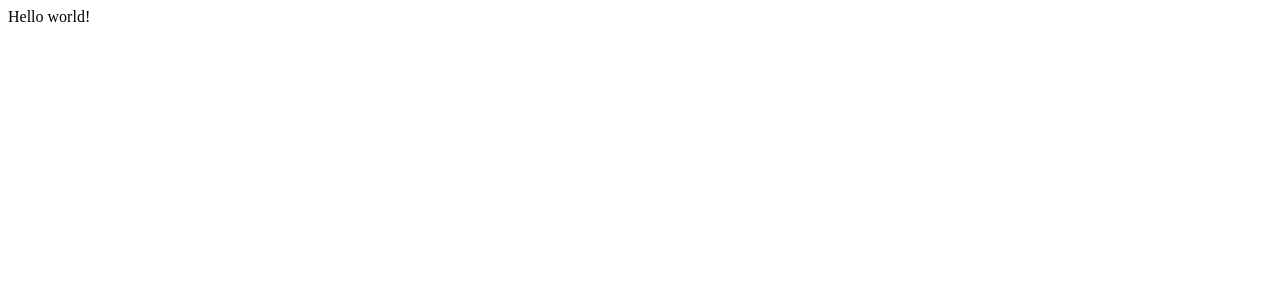
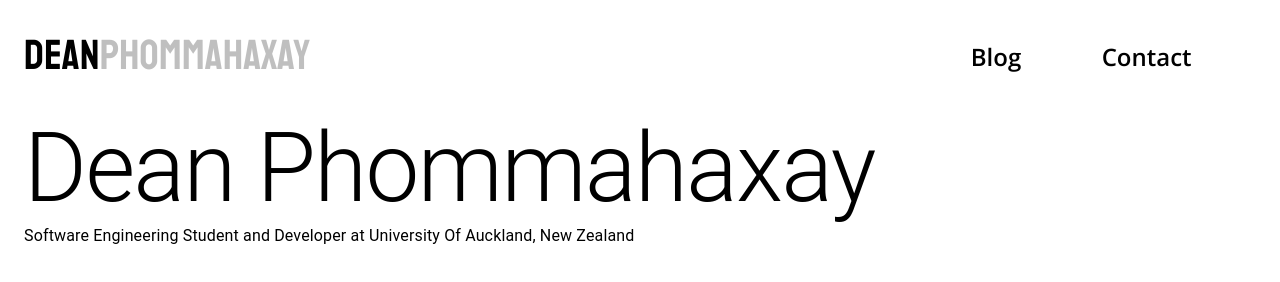
Before and after one commit to dphogit/blogfolio, a Gatsby site: page / in a window 1280 px wide. Built offline with nearby package versions, Linux system fonts and the light colour scheme; Gatsby itself is replaced by a stand-in of ours.

Commit message:
navigation implemented

```diff
--- a/gatsby-config.js
+++ b/gatsby-config.js
@@ -6,5 +6,5 @@
 
 module.exports = {
   /* Your site config here */
-  plugins: [],
+  plugins: [`gatsby-plugin-material-ui`],
 }
--- a/package.json
+++ b/package.json
@@ -14,7 +14,9 @@
     "test": "echo \"Write tests! -> https://gatsby.dev/unit-testing\" && exit 1"
   },
   "dependencies": {
+    "@material-ui/core": "^4.12.3",
     "gatsby": "^3.12.1",
+    "gatsby-plugin-material-ui": "^3.0.1",
     "react": "^17.0.1",
     "react-dom": "^17.0.1"
   },
--- /dev/null
+++ b/src/components/layout.js
@@ -0,0 +1,16 @@
+import React from "react"
+import { Container } from "@material-ui/core"
+
+import Navigation from "./navigation"
+import "../styles/index.css"
+
+const Layout = props => {
+  return (
+    <Container maxWidth="lg">
+      <Navigation />
+      {props.children}
+    </Container>
+  )
+}
+
+export default Layout
--- /dev/null
+++ b/src/components/navigation.js
@@ -0,0 +1,60 @@
+import React from "react"
+import { Toolbar, Typography, makeStyles } from "@material-ui/core"
+import { Link } from "gatsby"
+
+const useStyles = makeStyles(theme => ({
+  root: {
+    flexGrow: 1,
+  },
+  navigation: {
+    height: "7rem",
+    display: "flex",
+    padding: 0,
+
+    backgroundColor: "white",
+  },
+  main: {
+    flexGrow: 10,
+
+    fontFamily: "Staatliches, cursive",
+    fontSize: "2.625rem",
+  },
+  mainLink: {
+    textDecoration: "none",
+  },
+  link: {
+    flexGrow: 1,
+    marginLeft: theme.spacing(2),
+
+    textDecoration: "none",
+    fontFamily: "Open Sans, sans-serif",
+    fontSize: "1.5rem",
+    fontWeight: 600,
+    color: "black",
+  },
+}))
+
+const Navigation = () => {
+  const classes = useStyles()
+
+  return (
+    <div className={classes.root}>
+      <Toolbar className={classes.navigation}>
+        <Typography variant="h6" className={classes.main}>
+          <Link to="/" className={classes.mainLink}>
+            <span style={{ color: "black" }}>Dean</span>
+            <span style={{ color: "rgba(0, 0, 0, 0.25)" }}>Phommahaxay</span>
+          </Link>
+        </Typography>
+        <Link to="/blog" className={classes.link}>
+          Blog
+        </Link>
+        <Link to="/contact" className={classes.link}>
+          Contact
+        </Link>
+      </Toolbar>
+    </div>
+  )
+}
+
+export default Navigation
--- a/src/pages/index.js
+++ b/src/pages/index.js
@@ -1,5 +1,18 @@
 import React from "react"
+import { Typography } from "@material-ui/core"
 
-export default function Home() {
-  return <div>Hello world!</div>
+import Layout from "../components/layout"
+
+const HomePage = () => {
+  return (
+    <Layout>
+      <Typography variant="h1">Dean Phommahaxay</Typography>
+      <Typography>
+        Software Engineering Student and Developer at University Of Auckland,
+        New Zealand
+      </Typography>
+    </Layout>
+  )
 }
+
+export default HomePage
--- /dev/null
+++ b/src/styles/index.css
@@ -0,0 +1,6 @@
+@import url("https://fonts.googleapis.com/css2?family=Staatliches&display=swap");
+@import url("https://fonts.googleapis.com/css2?family=Open+Sans:wght@400;600;700&display=swap");
+
+body {
+  margin: 0px;
+}
```
Also changed, not shown: src/pages/blog.js (added, +15 -0 lines), src/pages/contact.js (added, +20 -0 lines), 1 other file.
